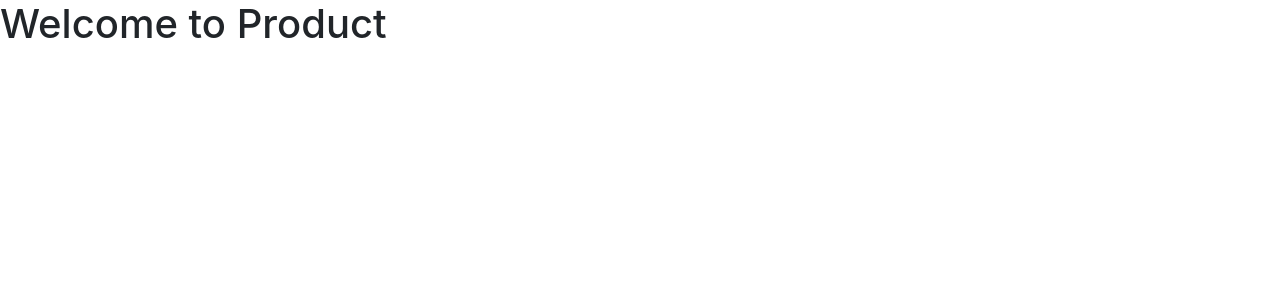
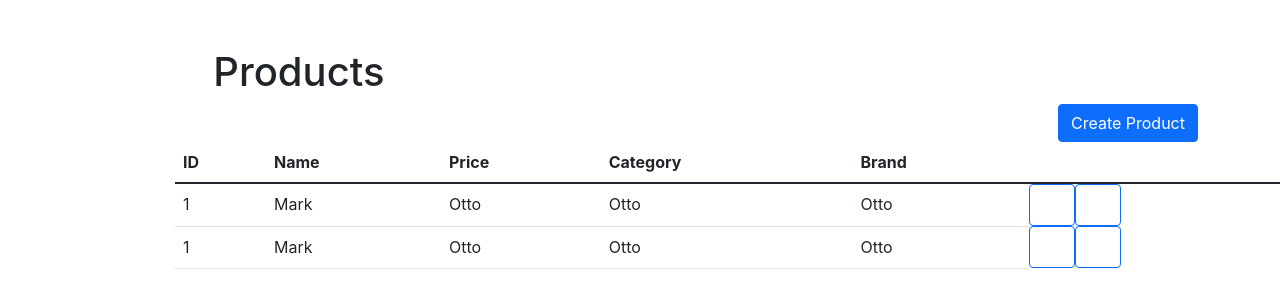
Before and after one commit to AnushkaPraveen/Contacts-Directory---frontend, a React (Create React App) app: page /product in a window 1280 px wide. Shown: the top 308 px of the page. Built offline with nearby package versions, Linux system fonts and the light colour scheme.

Commit message:
add product form

```diff
--- a/src/App.js
+++ b/src/App.js
@@ -8,6 +8,7 @@ import Product from './components/product/product';
 import Supplier from './components/supplier/supplier';
 import Warranty from './components/warranty/warranty';
 import Service from './components/service/service';
+import Addproduct from './components/product/addproduct';
 
 
 
@@ -25,6 +26,7 @@ function App() {
        <Route path="/supplier" element={<Supplier/>}/>
        <Route path="/service" element={<Service/>}/>
        <Route path="/warranty" element={<Warranty/>}/>
+       <Route path="/addproduct" element={<Addproduct/>}/>
        </Routes>
        </Router>
 
--- /dev/null
+++ b/src/components/product/addproduct.js
@@ -0,0 +1,38 @@
+import React, { Component } from "react";
+
+class Addproduct extends Component {
+  render() {
+    return (
+      <div>
+        <div className="container">
+          <h1 className="mt-5">Create Product</h1>
+          <div className="row mt-5 mb-5">
+            <h3>Product Details</h3>
+            <div className="col-6">
+                <label>Name</label>
+            <input className="form-control" type="text" placeholder="Default input"/>
+            </div>
+            <div className="col-6">
+            <label>Category</label>
+            <input className="form-control" type="text" placeholder="Default input"/>
+            </div>
+          </div>
+          <div className="row">
+
+            <div className="col-6">
+                <label>Price</label>
+            <input className="form-control" type="text" placeholder="Default input"/>
+            </div>
+            <div className="col-6">
+            <label>Brand</label>
+            <input className="form-control" type="text" placeholder="Default input"/>
+            </div>
+          </div>
+          <button className="btn btn-success mt-5">Create</button>
+          <a href="./product"><button className="btn btn-success mt-5 mx-4">Cancel</button></a>
+        </div>
+      </div>
+    );
+  }
+}
+export default Addproduct;
--- a/src/components/product/product.js
+++ b/src/components/product/product.js
@@ -4,7 +4,48 @@ class Product extends Component{
     render(){
         return(
             <div>
-               <h1>Welcome to Product</h1>
+               <h1 className="offset-2 mt-5">Products</h1>
+
+
+        <div className="container">
+        <div className="d-flex justify-content-end">
+               <a href="./addproduct"><button className="btn btn-primary">Create Product</button></a>
+               </div>
+          <table className="table offset-1">
+            <thead className="thead-dark">
+              <tr>
+                <th scope="col">ID</th>
+                <th scope="col">Name</th>
+                <th scope="col">Price</th>
+                <th scope="col">Category</th>
+                <th scope="col">Brand</th>
+              </tr>
+            </thead>
+            <tbody>
+              <tr>
+                <td>1</td>
+                <td>Mark</td>
+                <td>Otto</td>
+                <td>Otto</td>
+                <td>Otto</td>
+                <button className="btn btn-primary">test</button>
+                <button className="btn btn-primary">test</button>
+
+              </tr>
+              <tr>
+                <td>1</td>
+                <td>Mark</td>
+                <td>Otto</td>
+                <td>Otto</td>
+                <td>Otto</td>
+                <button className="btn btn-primary">test</button>
+                <button className="btn btn-primary">test</button>
+
+              </tr>
+
+            </tbody>
+          </table>
+        </div>
             </div>
         )
     }
```
Also changed, not shown: src/components/admin/addadmin.js (added), src/components/service/addservice.js (added), src/components/supplier/addsupllier.js (added), src/components/warranty/addwarranty.js (added).
